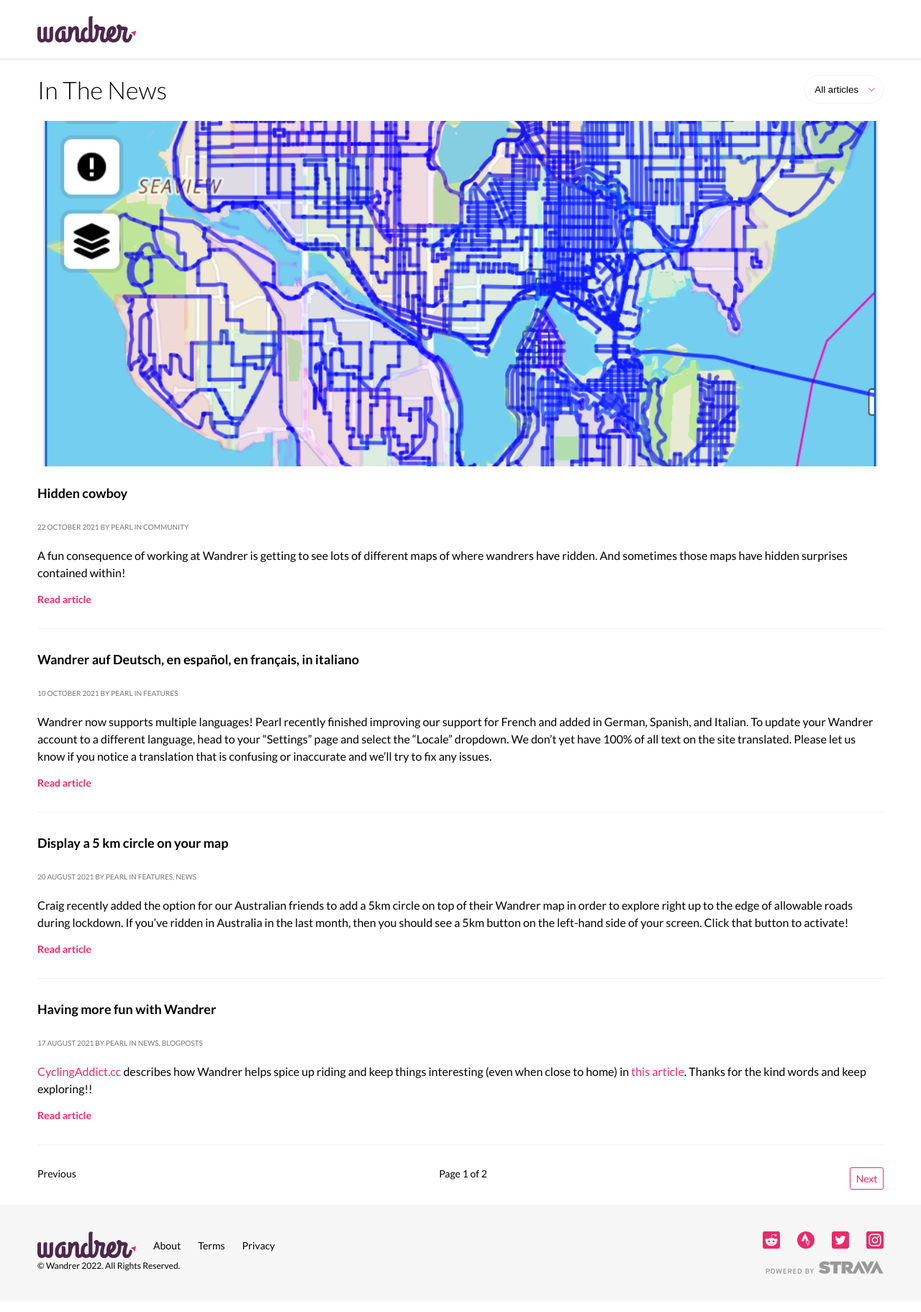
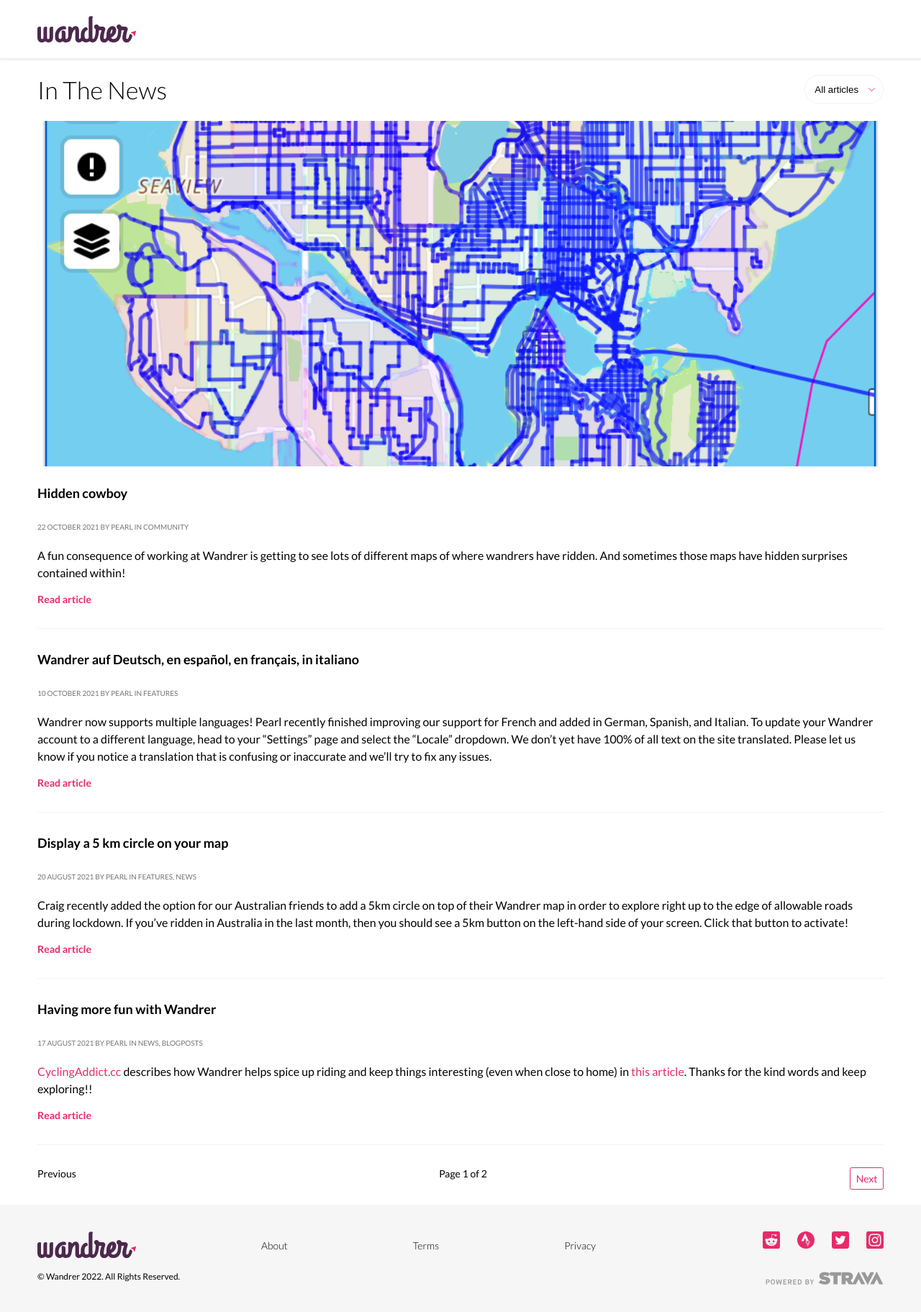
Before and after one commit to wandrer-earth/wandrer-earth.github.io, a Jekyll site: the page built from index.html, in a window 1280 px wide. Shown: the whole page at 72% size. Built offline with Jekyll 4.4.1, drawn with Linux system fonts in a browser that asks for light colours; the list of posts is cut into pages by our own code.

Commit message:
small tweaks to footer styling

```diff
--- a/_sass/footer.scss
+++ b/_sass/footer.scss
@@ -12,6 +12,7 @@
     flex-shrink: 0;
     flex-wrap: wrap;
     gap: 2.4rem;
+    margin-top: 1.5rem;
 
   }
   .icon-group {
@@ -45,6 +46,9 @@
     display: flex;
     flex-direction: row;
     justify-content: space-between;
+    a {
+      font-weight: 300;
+    }
     @media (max-width: 992px) {
       flex-direction: column;
     }
@@ -52,11 +56,13 @@
   .footer-links-row {
     display: flex;
     flex-direction: row;
-    gap: 2.4rem;
+    justify-content: space-between;
+    width: 66%;
     align-items: center;
     @media (max-width: 599px) {
       flex-direction: column;
       align-items: flex-start;
+      gap: 2.4rem;
       a {
         margin-top: 0;
       }
```
